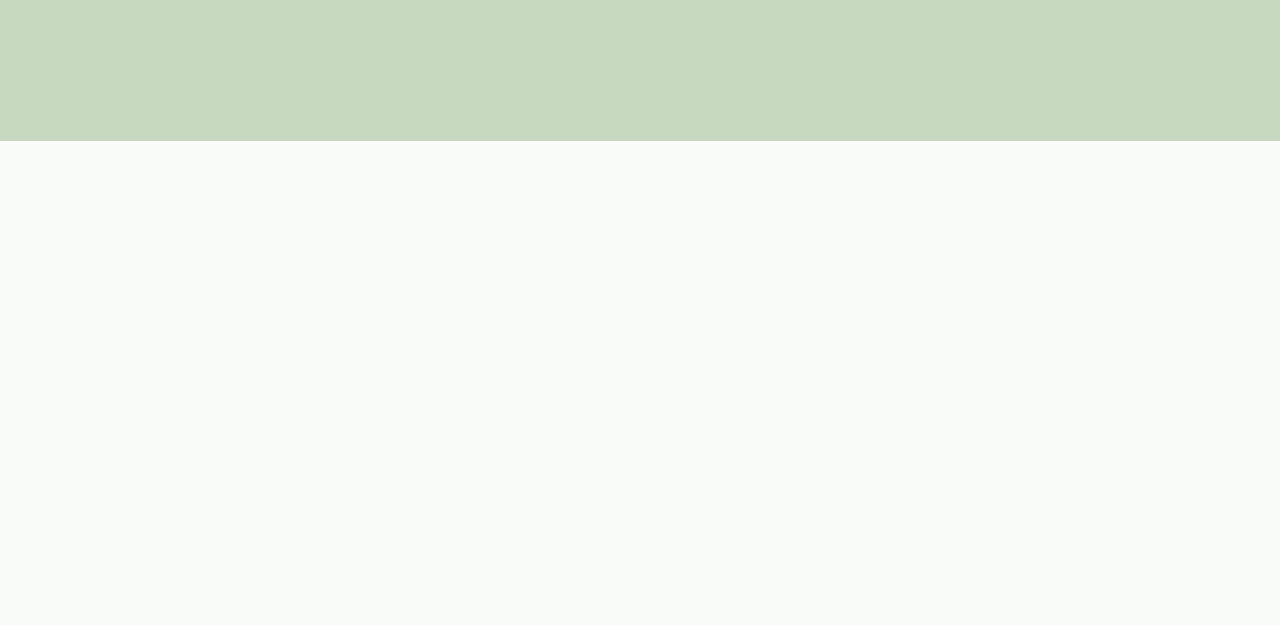
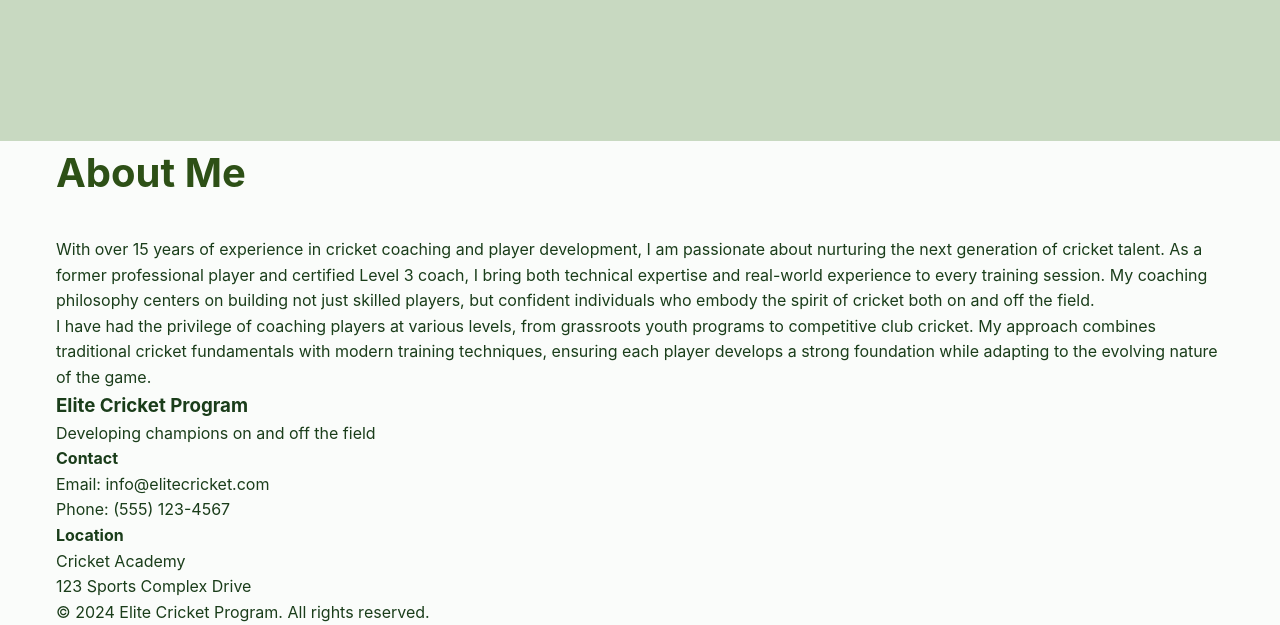
Before and after one commit to MasterP222/Cric-Website, a plain HTML site: page index.html in a window 1280 px wide. Shown: the part 3188-3813 px from the top of the page. Before the commit the page ends 3329 px from the top, so only its background shows below. Drawn offline with Linux system fonts and the light colour scheme.

Commit message:
Update index.html
added about me and footer

```diff
--- a/index.html
+++ b/index.html
@@ -73,5 +73,53 @@
             </div>
         </div>
     </section>
+
+    <!-- About Me Section -->
+    <section class="about-me">
+        <div class="container">
+            <h2 class="section-title">About Me</h2>
+            <div class="about-content">
+                <p class="about-text">
+                    With over 15 years of experience in cricket coaching and player development,
+                    I am passionate about nurturing the next generation of cricket talent.
+                    As a former professional player and certified Level 3 coach, I bring
+                    both technical expertise and real-world experience to every training session.
+                    My coaching philosophy centers on building not just skilled players,
+                    but confident individuals who embody the spirit of cricket both on and off the field.
+                </p>
+                <p class="about-text">
+                    I have had the privilege of coaching players at various levels, from grassroots
+                    youth programs to competitive club cricket. My approach combines traditional
+                    cricket fundamentals with modern training techniques, ensuring each player
+                    develops a strong foundation while adapting to the evolving nature of the game.
+                </p>
+            </div>
+        </div>
+    </section>
+
+    <!-- Footer -->
+    <footer class="footer">
+        <div class="container">
+            <div class="footer-content">
+                <div class="footer-section">
+                    <h3 class="footer-title">Elite Cricket Program</h3>
+                    <p class="footer-text">Developing champions on and off the field</p>
+                </div>
+                <div class="footer-section">
+                    <h4 class="footer-subtitle">Contact</h4>
+                    <p class="footer-text">Email: info@elitecricket.com</p>
+                    <p class="footer-text">Phone: (555) 123-4567</p>
+                </div>
+                <div class="footer-section">
+                    <h4 class="footer-subtitle">Location</h4>
+                    <p class="footer-text">Cricket Academy</p>
+                    <p class="footer-text">123 Sports Complex Drive</p>
+                </div>
+            </div>
+            <div class="footer-bottom">
+                <p>&copy; 2024 Elite Cricket Program. All rights reserved.</p>
+            </div>
+        </div>
+    </footer>
 </body>
 </html>
```
